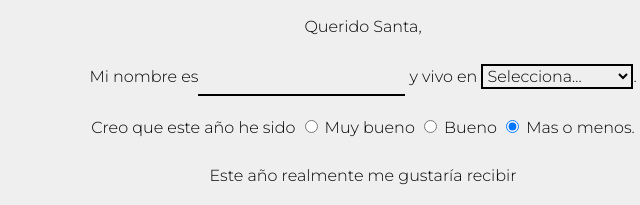
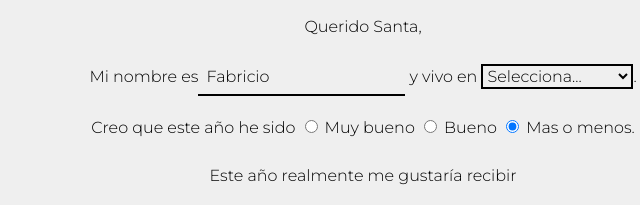
Before and after one commit to Facundo-Reynoso/tareaClase7, a plain HTML site: page index.html in a window 1280 px wide. Shown: the part 281-486 px from the top of the page, 277-917 px from the left. Drawn offline with Linux system fonts and the light colour scheme.

Commit message:
añade valor

```diff
--- a/index.html
+++ b/index.html
@@ -24,7 +24,7 @@
     <img src="img/gift_top.svg" class="gift_top" alt="Imagen de un regalo">
     <form method="post" name="formulario" id="carta-a-santa">
         <p>Querido Santa,</p>
-        <p>Mi nombre es<input type="text" name="nombre" id="nombre"> y vivo en
+        <p>Mi nombre es<input type="text" name="nombre" id="nombre" value="Fabricio"> y vivo en
             <select name="ciudad" id="ciudad">
 				<option value="">Selecciona...</option>
                 <option value="Buenos Aires">Bs. As.</option>
```
